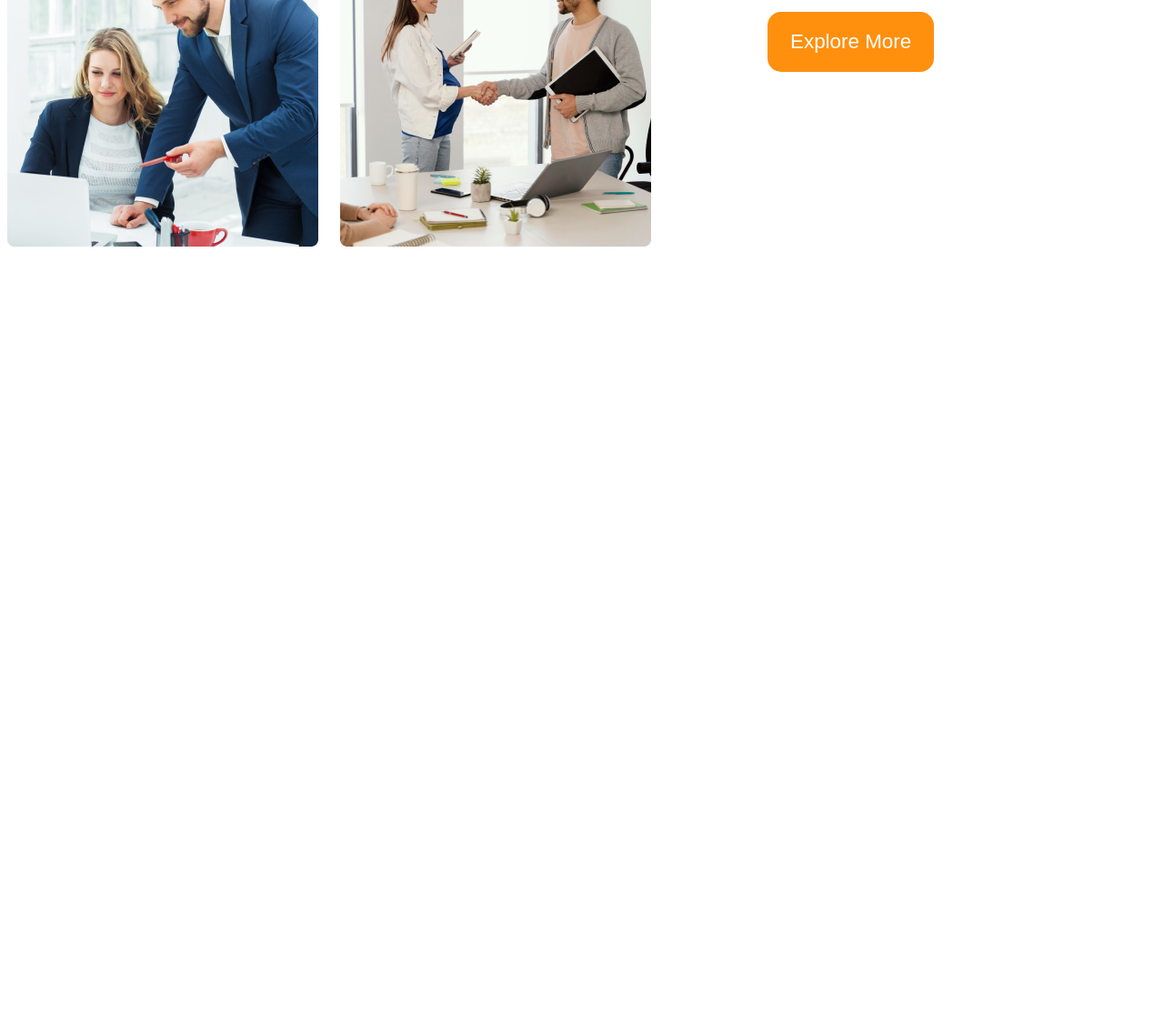
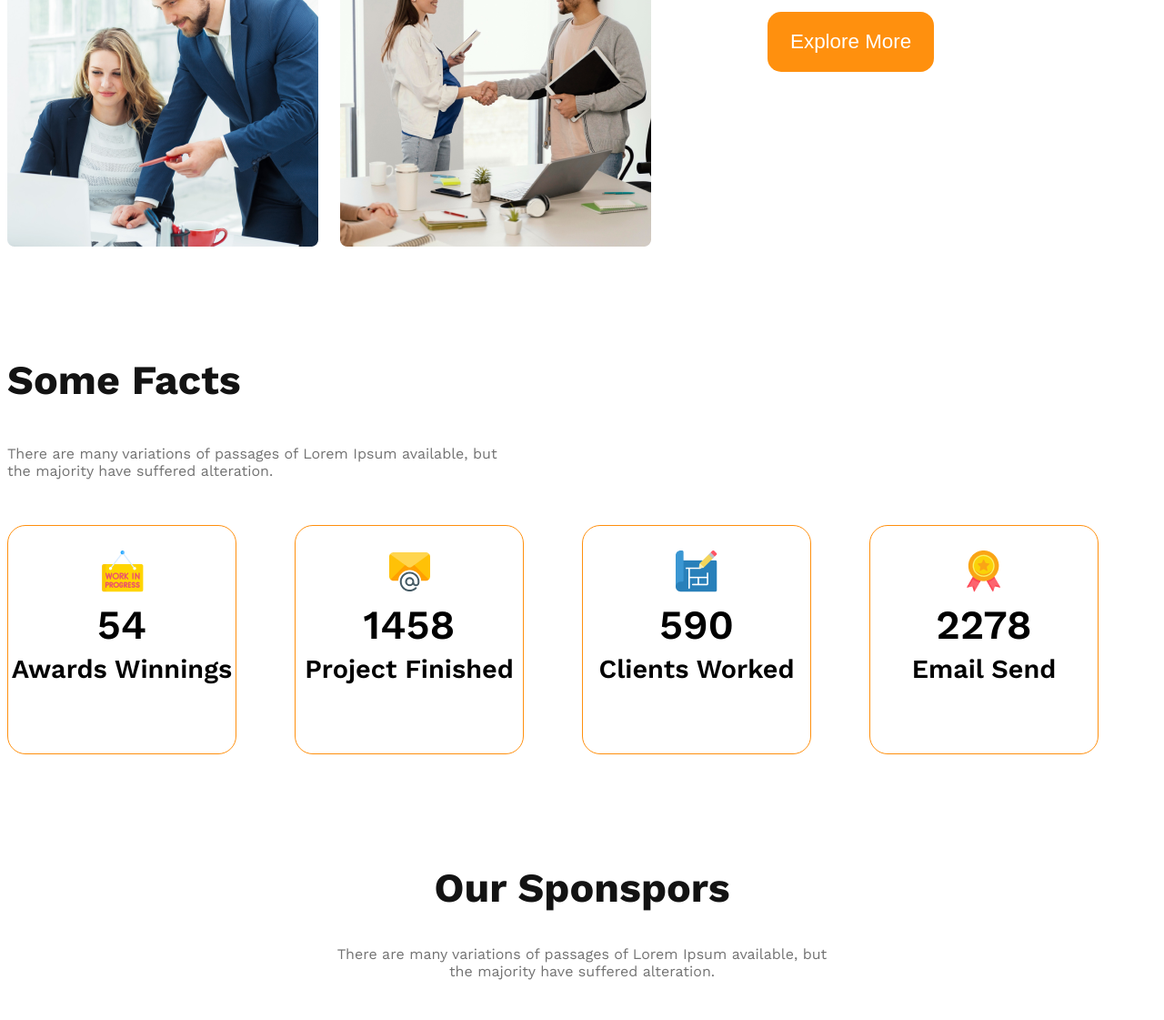
Before and after one commit to marufhossain123/G3-Architect-web, a plain HTML site: page index.html in a window 1280 px wide. Shown: the part 1728-2849 px from the top of the page at 91% size. Before the commit the page ends 2007 px from the top, so only its background shows below. Drawn offline with nearby package versions, Linux system fonts and the light colour scheme.

Commit message:
added fact and sponsor content

```diff
--- a/index.html
+++ b/index.html
@@ -51,14 +51,81 @@
         </div>
         <div class="team-content-container">
           <h2 class="team-title">
-            <span class="dark-3 quick">Quick list</span> <span class="dark-1 our ">of Our</span> <br> <span class="fetures">Features</span>
+            <span class="dark-3 quick">Quick list</span>
+            <span class="dark-1 our">of Our</span> <br />
+            <span class="fetures">Features</span>
           </h2>
           <p class="team-description">
-            There are many variations of passages of Lorem Ipsum available,<br>
-            but the majority have suffered alteration in some form, by injected <br>
-                humour, or randomised words which don't look even
+            There are many variations of passages of Lorem Ipsum available,<br />
+            but the majority have suffered alteration in some form, by injected
+            <br />
+            humour, or randomised words which don't look even
           </p>
           <button class="btn-primary">Explore More</button>
+        </div>
+      </section>
+      <!-- fetures enjoy section -->
+      <section></section>
+      <!-- some facts -->
+      <section>
+        <div class="temp">
+          <h3 class="section-title dark-1">Some Facts</h3>
+          <p class="section-description dark-3">
+            There are many variations of passages of Lorem Ipsum available, but
+            <br />
+            the majority have suffered alteration.
+          </p>
+        </div>
+        <!-- .fact*4>img.fact-icon+h1.fact-number+h5.fact-name -->
+        <div class="fact-container">
+          <div class="fact-card">
+            <div>
+              <img src="images/icons/customers.png" alt="" class="fact-icon" />
+              <h1 class="fact-number">54</h1>
+              <h5 class="fact-name">Awards Winnings</h5>
+            </div>
+          </div>
+          <div class="fact-card">
+            <div>
+              <img src="images/icons/email.png" alt="" class="fact-icon" />
+              <h1 class="fact-number">1458</h1>
+              <h5 class="fact-name">Project Finished</h5>
+            </div>
+          </div>
+          <div class="fact-card">
+            <div>
+              <img src="images/icons/projects.png" alt="" class="fact-icon" />
+              <h1 class="fact-number">590</h1>
+              <h5 class="fact-name">Clients Worked</h5>
+            </div>
+          </div>
+          <div class="fact-card">
+            <div>
+              <img src="images/icons/ribon.png" alt="" class="fact-icon" />
+              <h1 class="fact-number">2278</h1>
+              <h5 class="fact-name">Email Send</h5>
+            </div>
+          </div>
+        </div>
+      </section>
+      <section class="sponsor-container">
+        <div class="sponsor">
+          <h1 class="dark-1 sponsor-title">Our Sponspors</h1>
+          <p class="sponsor-description dark-3">
+            There are many variations of passages of Lorem Ipsum available, but
+            the majority have suffered alteration.
+          </p>
+        </div>
+        <div class="logo-container">
+          <img src="images/sponsors/amazon.png" alt="" srcset="" />
+
+          <img src="images/sponsors/figma.png" alt="" srcset="" />
+
+          <img src="images/sponsors/google.png" alt="" srcset="" />
+
+          <img src="images/sponsors/telerama.png" alt="" srcset="" />
+
+          <img src="images/sponsors/spotify.png" alt="" srcset="" />
         </div>
       </section>
     </main>
--- a/simple/simple.css
+++ b/simple/simple.css
@@ -122,25 +122,103 @@ max-width: 576px;
   font-size:2.8rem ;
   font-weight: 500;
 }
-.fetures{
-  color: #FF900E;
+.section-title{
+  font-size: 2.8rem;
+  font-weight: bold;
+
+}.fetures{  color: #FF900E;
   font-size: 2.9rem;
   font-weight: 600;
+}
+/* fact section styles */
+.section-description{
+  font-size: 1rem;
+  font-weight: 400;
+  margin-bottom: 50px;
+}
+.fact-container{
+  display: grid;
+  grid-template-columns: repeat(4, 1fr);
+
+}
+.fact-card{
+  border: 1px solid #FF900E;
+  width: 250px;
+  height: 250px;
+  border-radius: 20px;
+  display: flex;
+  justify-content: center;
+  text-align: center;
+  align-items: center;
+}
+.fact-number{
+  font-size: 2.8rem;
+  font-weight: 600;
+   margin-top: 5px;
+  margin-bottom: 5px;
+}
+.fact-name{
+  font-size: 1.8rem;
+  font-weight: 600;
+  margin-top: 5px;
+}
+/* sponsor related section  */
+.sponsor{
+  max-width: 550px;
+  margin: 50px auto;
+  text-align: center;
+
+}
+.sponsor-title{
+  font-size: 2.8rem;
+  font-weight: bold;
+
+}
+.sponsor-description{
+  font-size:1rem ;
+  font-style: 400;
+  margin-top: 20px;
+}
+.logo-container{
+  display: grid;
+  grid-template-columns: repeat(5,1fr);
+
+}
+.logo-container img{
+  filter: grayscale(100%);
 }
 
 @media screen and (max-width: 576px) {
   .nav-bar,.display-flex, .team{
     flex-direction: column;
   }
-  .team-img-container{
-    grid-template-columns: repeat(1,1fr);
+  .team-img-container,.fact-container{
+    grid-template-columns: repeat(1, 1fr);
   }
+  .fact-container{
+    justify-items: center;
+    gap: 24px;
+  }
+  .temp{
+    text-align: center;
+  }
+
   .team-content-container{
     margin-left: 20px;
     padding: 50px;
   }
+  .logo-container{
+    grid-template-columns: repeat(1,1fr);
+    gap: 30px;
+
+  justify-items: center;
+
+  }
+  .logo-container img{
+    width: 60%;
+  }
 }
-@media  screen and (min-width:576px) and (max-width: 992px){
+@media  screen and (min-width:575px) and (max-width: 992px){
 
   .team{
     flex-direction: column;
@@ -148,5 +226,10 @@ max-width: 576px;
    .team-content-container{
     margin: 50px auto;
    }
+   .fact-container,.logo-container{
+    grid-template-columns: repeat(2,1fr);
+    gap: 30px;
+    justify-items: center;
+   }
 
 }
```
